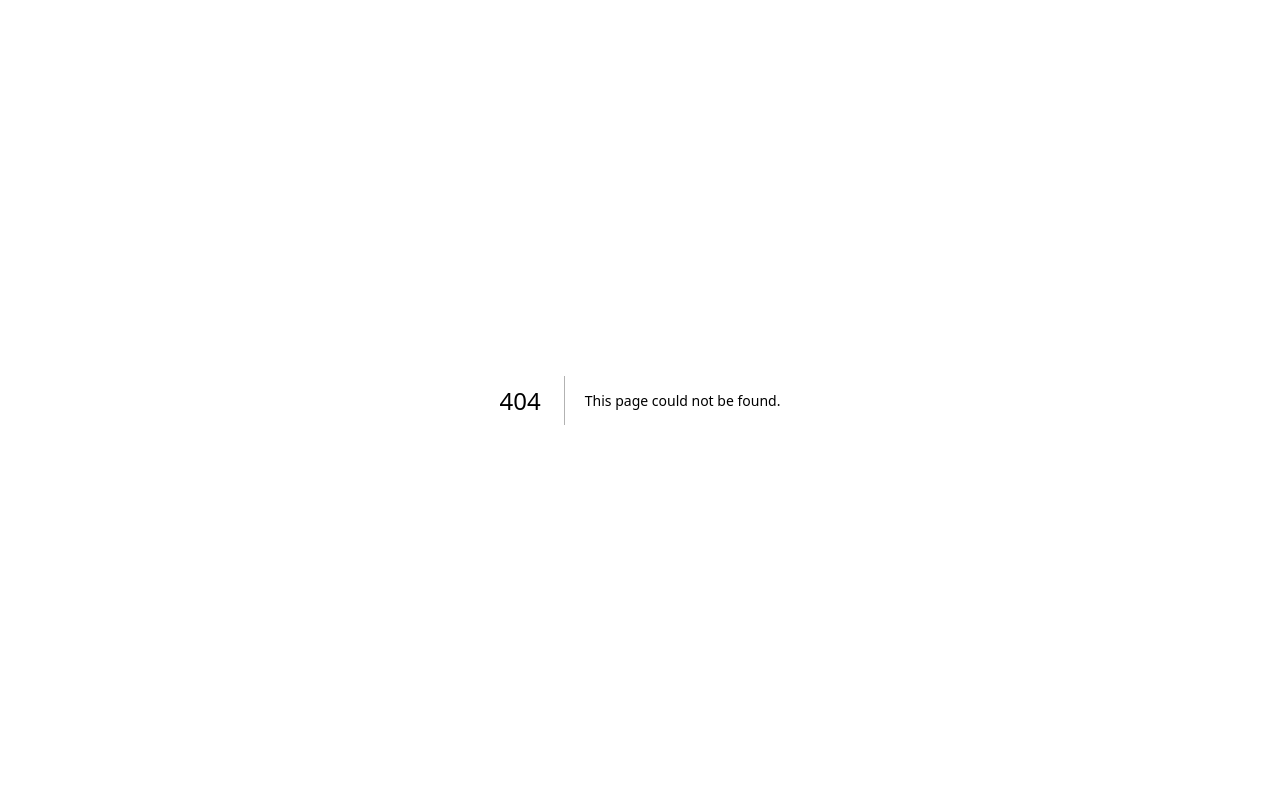
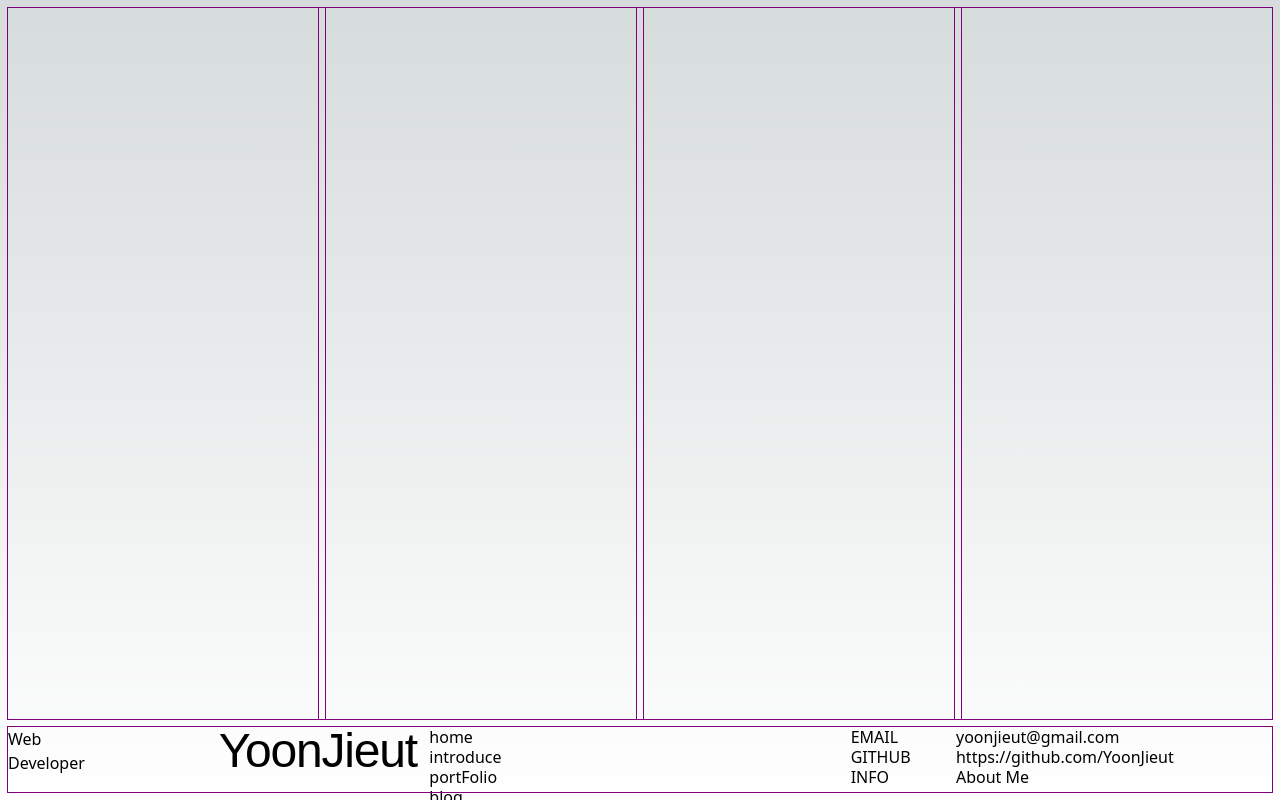
Before and after one commit to YoonJieut/YoonJieutBlog, a Next.js app: page /mainTest/aboutme in a window 1280 px wide. Before the commit this address had no page. Built offline with nearby package versions, Linux system fonts and the light colour scheme.

Commit message:
feat : atom 태그를 활용해서 레이아웃 테스팅하기

```diff
--- /dev/null
+++ b/app/(pages)/mainTest/aboutme/page.tsx
@@ -0,0 +1,9 @@
+import AboutMeTest from "../../../components/ui/testUi/AboutMeTest";
+
+export default function AboutMeTestPage() {
+  return (
+    <main className="h-full w-full OutLine flexCenter">
+      <AboutMeTest />
+    </main>
+  );
+}
--- a/app/(pages)/mainTest/layout.tsx
+++ b/app/(pages)/mainTest/layout.tsx
@@ -10,7 +10,7 @@ export default function MainTestLayout({
       <body>
         <div
           id="MainTestRoot"
-          className="w-screen h-screen overflow-hidden flex flex-col p-2"
+          className="w-screen h-screen overflow-hidden flex flex-col p-2 space-y-2"
         >
           {children}
           <FooterTest />
--- /dev/null
+++ b/app/components/ui/testUi/AboutMeTest.tsx
@@ -0,0 +1,13 @@
+import Section from "../../Atom/Section";
+const AboutMeTest: React.FC = () => {
+  return (
+    <div className="aboutMe flex gap-2 w-full h-full">
+      <Section className="w-1/4 h-full OutLine"></Section>
+      <Section className="w-1/4 h-full OutLine"> </Section>
+      <Section className="w-1/4 h-full OutLine"> </Section>
+      <Section className="w-1/4 h-full OutLine"> </Section>
+    </div>
+  );
+};
+
+export default AboutMeTest;
```
